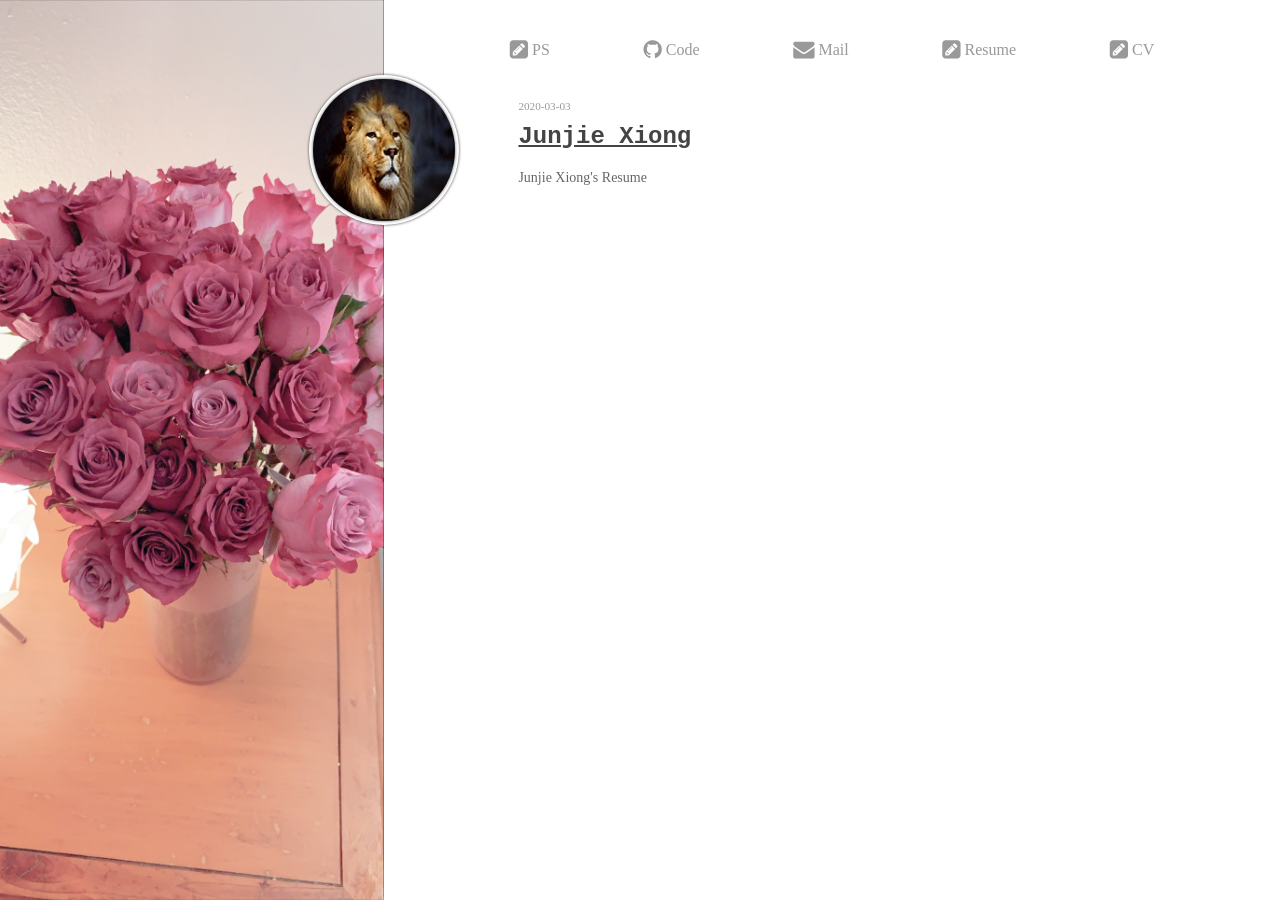
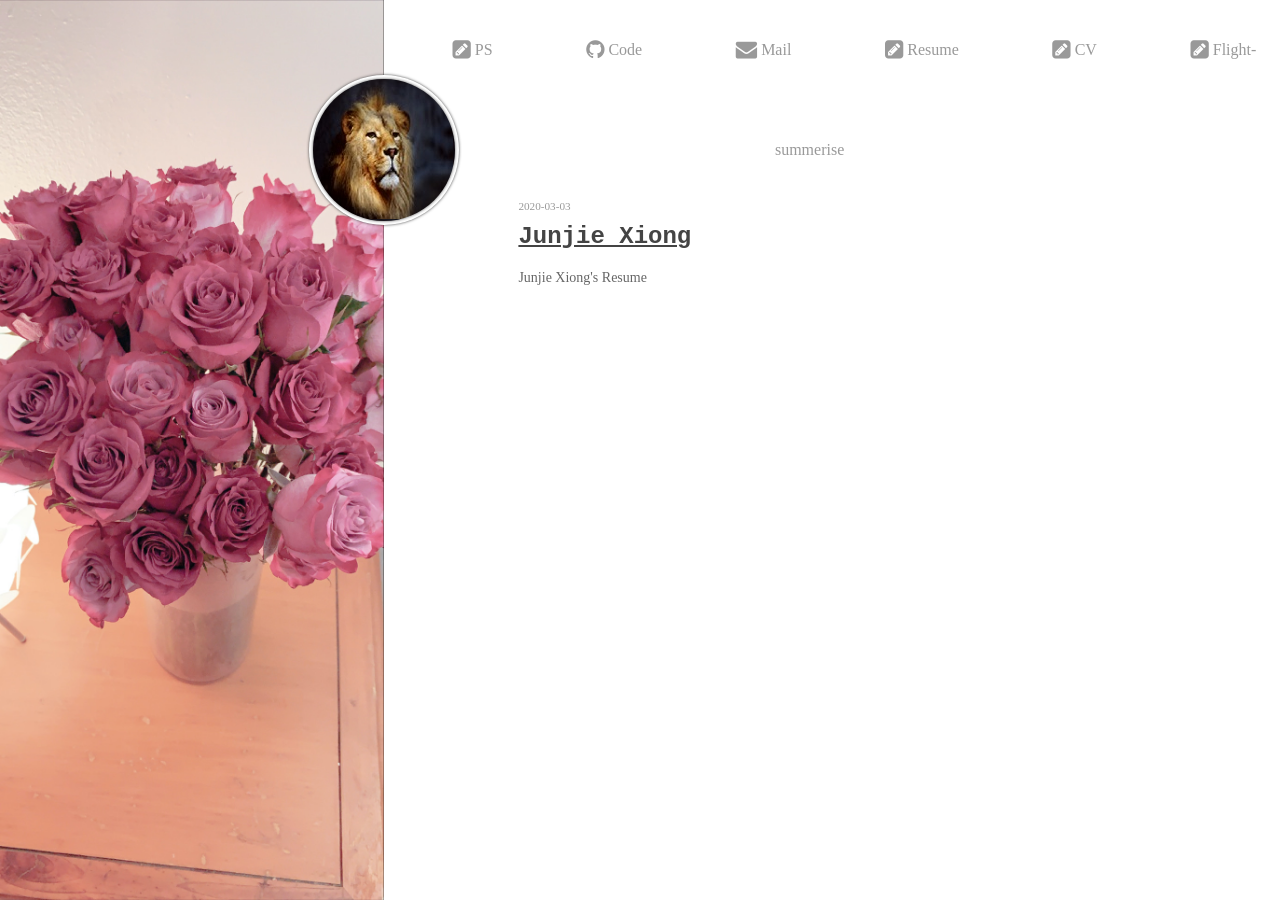
Before and after one commit to jjAugust/jjAugust.github.io, a Jekyll site: the page built from index.html, in a window 1280 px wide. Built offline with Jekyll 4.4.1, drawn with Linux system fonts in a browser that asks for light colours; the list of posts is cut into pages by our own code.

Commit message:
Update index.html

```diff
--- a/index.html
+++ b/index.html
@@ -10,6 +10,7 @@
           <a href="{{ site.myblog.email }}"><i class="icon-envelope icon-large"></i><span> Mail</span></a>
           <a class="hide-phone" href="http://jjAugust.github.io/resume" target="_blank"><i class="icon-edit-sign icon-large"></i><span> Resume</span></a>
           <a class="hide-phone" href="http://jjAugust.github.io/CV_Xiong.pdf" target="_blank"><i class="icon-edit-sign icon-large"></i><span> CV</span></a>
+          <a class="hide-phone" href="https://xiongusf.github.io/Flight-summerise" target="_blank"><i class="icon-edit-sign icon-large"></i><span> Flight-summerise</span></a>
         </div>
 
         <ul class="artical-list">
```
